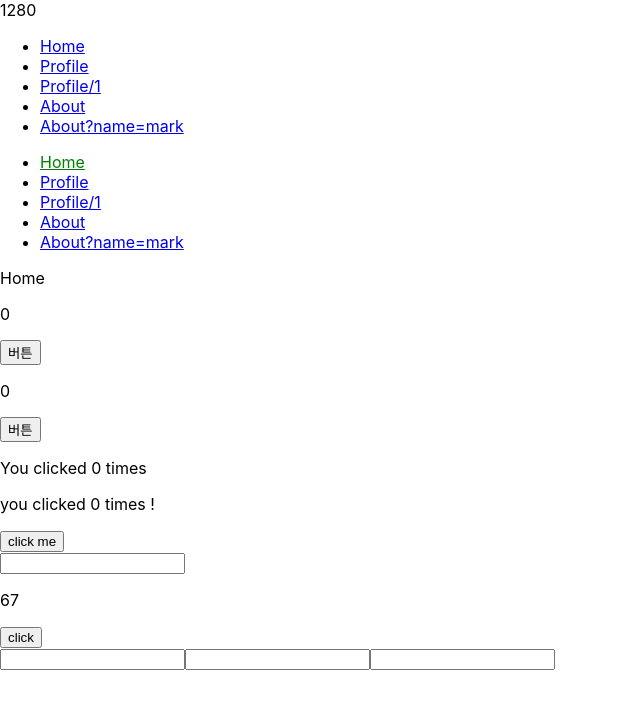
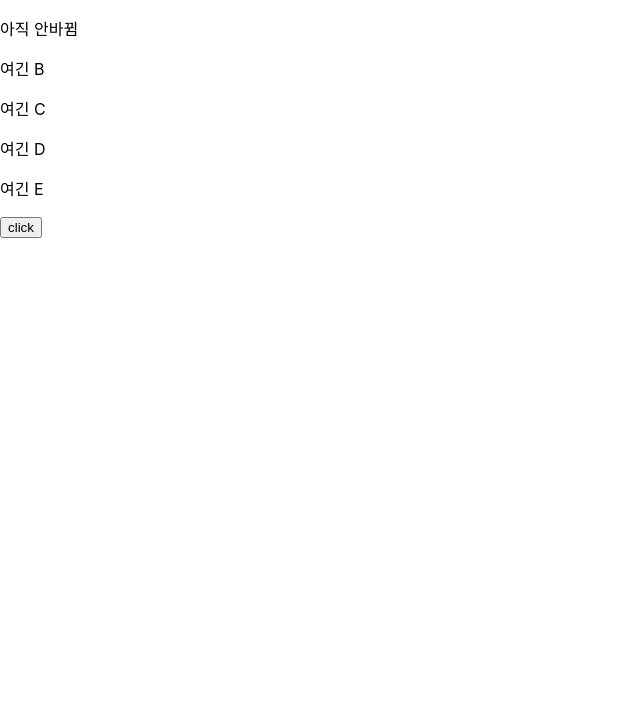
Before and after one commit to CHOILOCAL/Part10_React, a React (Create React App) app: page / in a window 1280 px wide. Shown: the top 708 px of the page, without its empty margins (0-640 px from the left). Built offline with nearby package versions, Linux system fonts and the light colour scheme.

Commit message:
부모 <-> 자식 컴포넌트 공유

```diff
--- /dev/null
+++ b/src/components/A.jsx
@@ -0,0 +1,50 @@
+import React, { useState } from 'react';
+
+export default function A() {
+    const [value, setValue] = useState("아직 안바뀜");
+
+    function click() {
+        setValue("E의 값을 변경");
+    }
+
+    return <div>
+        <B value={value} />
+        <button onClick={click}>E의 값을 바꾸기</button>
+    </div>
+}
+
+function B({ value }) {
+    return (
+        <div>
+            <p>여긴 B</p>
+            <C value={value} />
+        </div>
+    )
+}
+
+function C({ value }) {
+    return (
+        <div>
+            <p>여긴 C</p>
+            <D value={value} />
+        </div>
+    )
+}
+
+function D({ value }) {
+    return (
+        <div>
+            <p>여긴 D</p>
+            <E value={value} />
+        </div>
+    )
+}
+
+function E({ value }) {
+    return (
+        <div>
+            <p>여긴 E</p>
+            <h3>{value}</h3>
+        </div>
+    )
+}
--- /dev/null
+++ b/src/components/A2.jsx
@@ -0,0 +1,51 @@
+import React, { useState } from 'react';
+
+export default function A2() {
+    const [value, setValue] = useState("아직 안바뀜");
+
+    return <div>
+        <p>{value}</p>
+        <B setValue={setValue} />
+    </div>
+}
+
+function B({ setValue }) {
+    return (
+        <div>
+            <p>여긴 B</p>
+            <C setValue={setValue} />
+        </div>
+    )
+}
+
+function C({ setValue }) {
+    return (
+        <div>
+            <p>여긴 C</p>
+            <D setValue={setValue} />
+        </div>
+    )
+}
+
+function D({ setValue }) {
+    return (
+        <div>
+            <p>여긴 D</p>
+            <E setValue={setValue} />
+        </div>
+    )
+}
+
+function E({ setValue }) {
+
+    function click() {
+        setValue('E에서 바꿔줌');
+    }
+
+    return (
+        <div>
+            <p>여긴 E</p>
+            <button onClick={click}>click</button>
+        </div>
+    )
+}
--- a/src/index.js
+++ b/src/index.js
@@ -9,16 +9,20 @@ import Example3 from "./components/Example3";
 import Example4 from "./components/Example4";
 import Example5 from "./components/Example5";
 import Example6 from "./components/Example6";
+import A from "./components/A";
+import A2 from "./components/A2";
 
 ReactDOM.render(
   <React.StrictMode>
-      <App />
-      <Example1 />
-      <Example2 />
-      <Example3 />
-      <Example4 />
-      <Example5 />
-      <Example6 />
+      {/*<App />*/}
+      {/*<Example1 />*/}
+      {/*<Example2 />*/}
+      {/*<Example3 />*/}
+      {/*<Example4 />*/}
+      {/*<Example5 />*/}
+      {/*<Example6 />*/}
+      {/*<A />*/}
+      <A2 />
   </React.StrictMode>,
   document.getElementById('root')
 );
```
